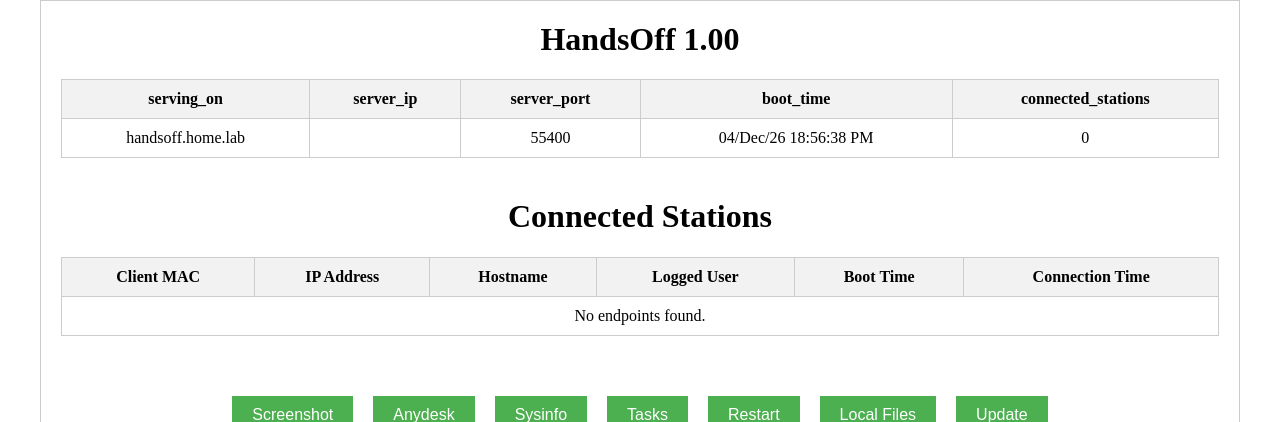
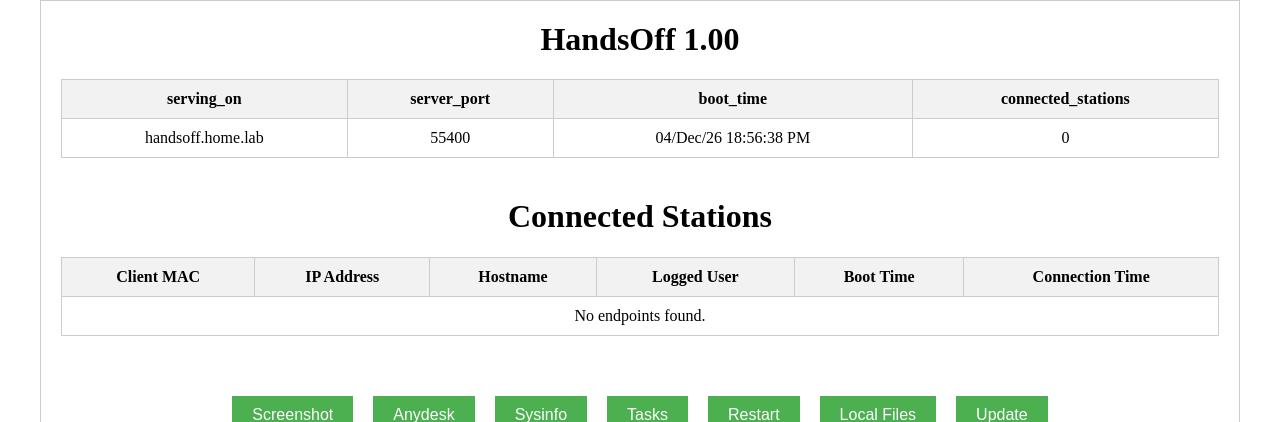
Before and after one commit to GShwartz/HandsOff-WEB, a Flask app: page / in a window 1280 px wide. Shown: the top 422 px of the page. Run offline with Flask 3, Linux system fonts and the light colour scheme.

Commit message:
Add files via upload

```diff
--- a/templates/index.html
+++ b/templates/index.html
@@ -12,7 +12,6 @@
 				<thead>
 					<tr>
 						<th>serving_on</th>
-						<th>server_ip</th>
 						<th>server_port</th>
 						<th>boot_time</th>
 						<th>connected_stations</th>
@@ -21,7 +20,6 @@
 				<tbody>
 					<tr>
 						<td>{{ serving_on }}</td>
-						<td>{{ server_ip }}</td>
 						<td>{{ server_port }}</td>
 						<td>{{ boot_time }}</td>
 						<td>{{ connected_stations }}</td>
```
